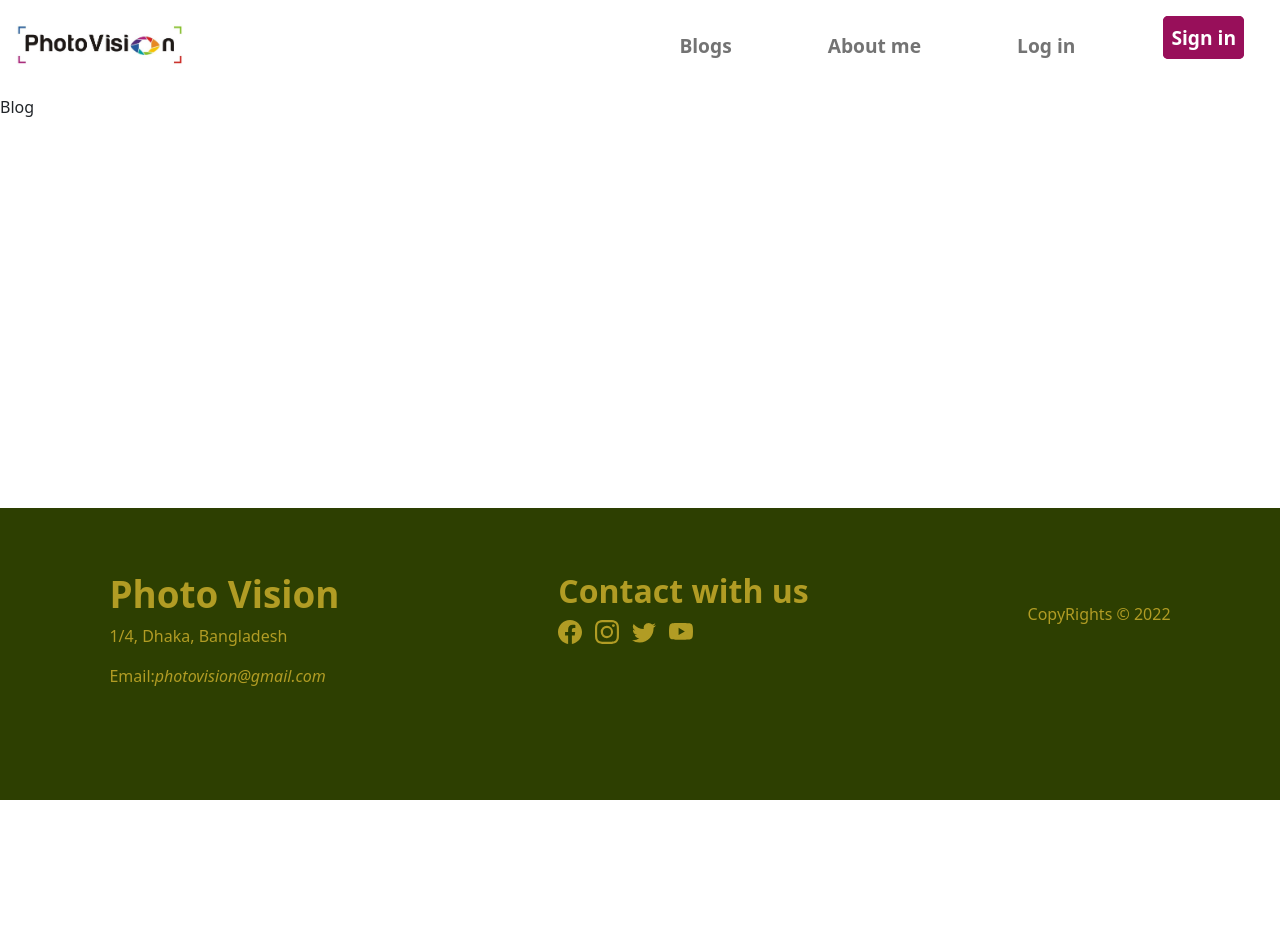
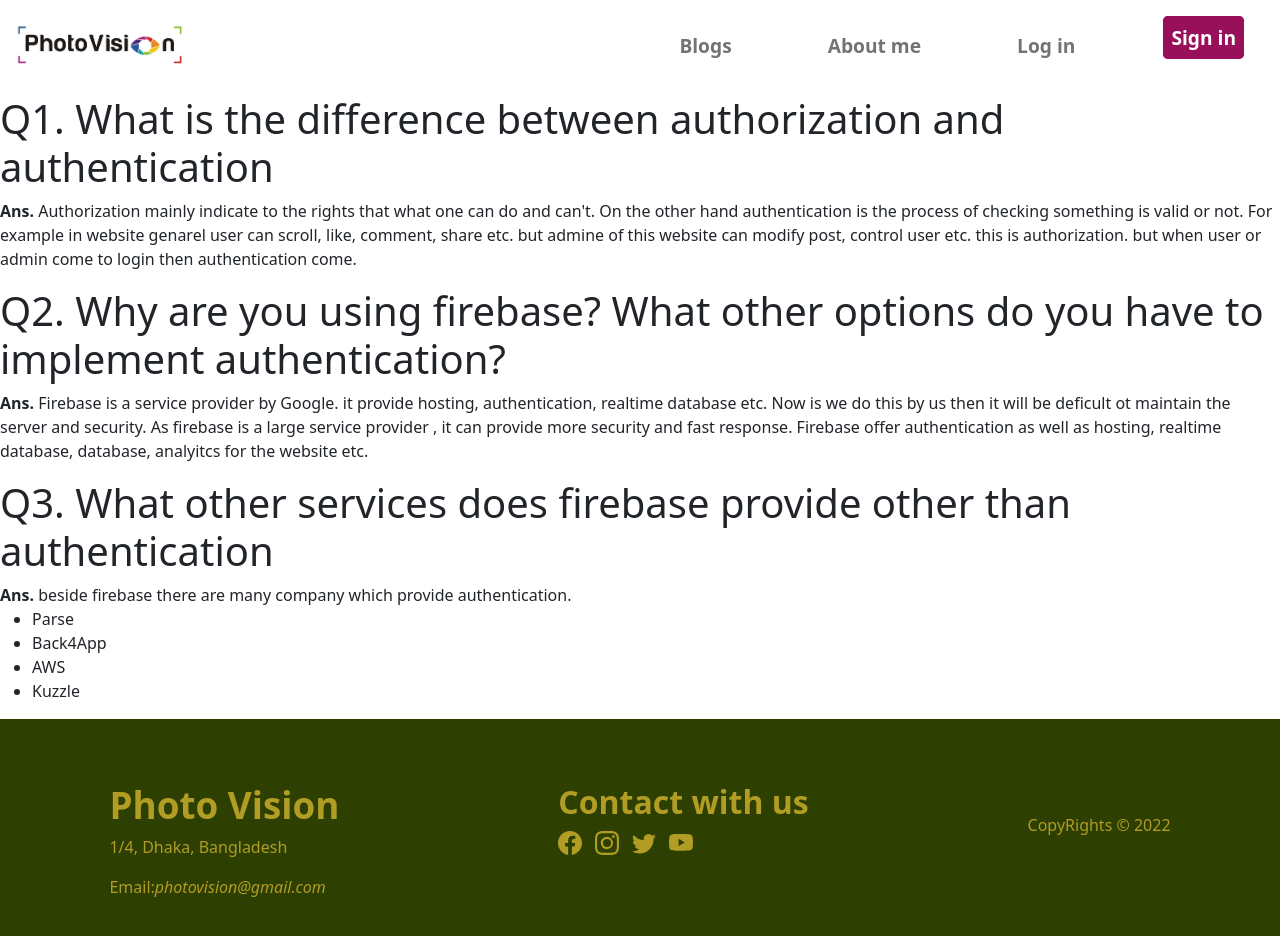
Before and after one commit to Shaon2225/-independent-service-provider, a React (Create React App) app: page /blog in a window 1280 px wide. Shown: the top 936 px of the page. Before the commit the page ends 800 px from the top, so only its background shows below. Built offline with nearby package versions, Linux system fonts and the light colour scheme; no server answers.

Commit message:
blog section done

```diff
--- a/src/component/blog/Blog.jsx
+++ b/src/component/blog/Blog.jsx
@@ -3,7 +3,22 @@ import './Blog.css'
 
 const Blog = () => {
   return (
-    <div>Blog</div>
+    <div>
+      <h1>Q1. What is the difference between authorization and authentication</h1>
+      <p><b>Ans.</b> Authorization mainly indicate to the rights that what one can do and can't. On the other hand authentication is the process of checking something is valid or not. For example in website genarel user can scroll, like, comment, share etc. but admine of this website can modify post, control user etc. this is authorization. but when user or admin come to login then authentication come.</p>
+      <h1>Q2. Why are you using firebase? What other options do you have to implement authentication?</h1>
+      <p><b>Ans.</b> Firebase is a service provider by Google. it provide hosting, authentication, realtime database etc. Now is we do this by us then it will be deficult ot maintain the server and security. As firebase is a large service provider , it can provide more security and fast response. Firebase offer authentication as well as hosting, realtime database, database, analyitcs for the website etc.</p>
+      <h1>Q3. What other services does firebase provide other than authentication</h1>
+      <p><b>Ans.</b> beside firebase there are many company which provide authentication.
+       <ul>
+         <li>Parse</li>
+         <li>Back4App</li>
+         <li>AWS</li>
+         <li>Kuzzle</li>
+       </ul>
+      </p>
+
+    </div>
   )
 }
 
```
